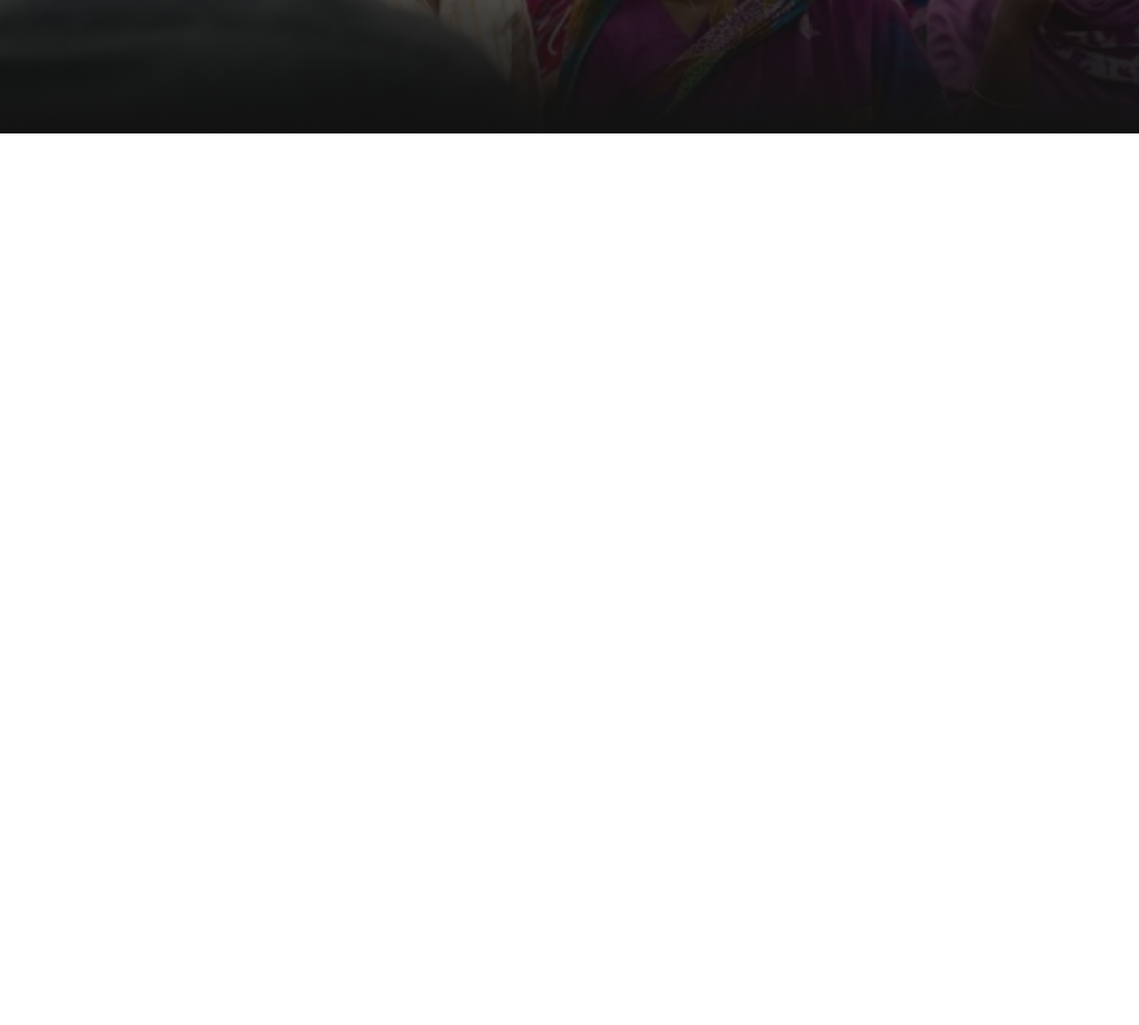
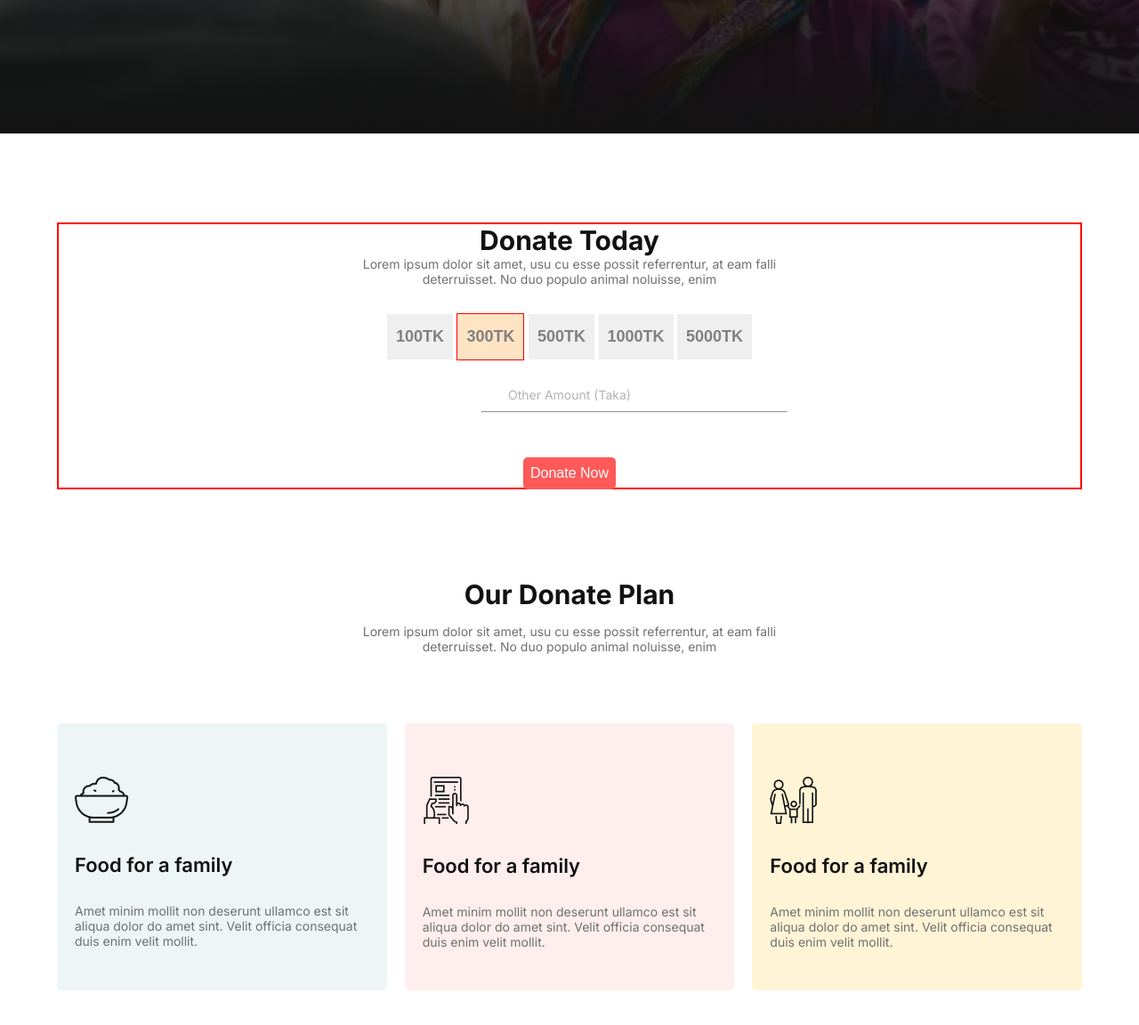
Before and after one commit to jahidhasan6676/Donate-page, a plain HTML site: page index.html in a window 1280 px wide. Shown: the part 500-1652 px from the top of the page at 89% size. Before the commit the page ends 800 px from the top, so only its background shows below. Drawn offline with Linux system fonts and the light colour scheme.

Commit message:
added the plan-container part style

```diff
--- a/index.html
+++ b/index.html
@@ -21,6 +21,61 @@
 
     </header>
     <main>
+        <!-- donate today part start -->
+         <section class="donate-collection">
+            <div class="content">
+                <h3 class="collection-title">Donate Today</h3>
+                <p class="collection-subscription">Lorem ipsum dolor sit amet, usu cu esse possit referrentur, at eam falli<br> deterruisset. No duo populo animal noluisse, enim</p>
+
+            </div>
+            <div class="taka">
+                <button class="tk">100TK</button>
+                <button class="tk pakna" >300TK</button>
+                <button class="tk">500TK</button>
+                 <button class="tk">1000TK</button>
+                 <button class="tk">5000TK</button>
+
+
+
+            </div>
+            <div class="other-tk">
+                <p class="amount">Other Amount (Taka)</p>
+                <hr class="hr">
+                <button class="btn-primary">Donate Now</button>
+            </div>
+
+         </section>
+         <!-- donate collection part end -->
+          <section class="plan-container">
+            <div class="plan-content">
+                <h3 class="collection-title">Our Donate Plan</h3>
+                <p class="collection-subscription avareg">Lorem ipsum dolor sit amet, usu cu esse possit referrentur, at eam falli<br> deterruisset. No duo populo animal noluisse, enim</p>
+            </div>
+            <div class="service">
+                <div class="food">
+                    <img src="./icon/food.png">
+                    <h4 class="same">Food for a family</h4>
+                    <p class="para">Amet minim mollit non deserunt ullamco est sit aliqua dolor do amet sint. Velit officia consequat duis enim velit mollit.</p>
+
+                </div>
+                <div class="family">
+                    <div><img src="./icon/Frame-1.png">
+
+                            <h4 class="same">Food for a family</h4>
+                        <p class="para">Amet minim mollit non deserunt ullamco est sit aliqua dolor do amet sint. Velit officia consequat duis enim velit mollit.</p>
+                        </div>
+                </div>
+                <div class="education">
+
+                    <img src="./icon/shelter.png">
+                    <h4 class="same">Food for a family</h4>
+                        <p class="para">Amet minim mollit non deserunt ullamco est sit aliqua dolor do amet sint. Velit officia consequat duis enim velit mollit.</p>
+
+                </div>
+
+            </div>
+
+          </section>
 
     </main>
     <footer>
--- a/styles/style.css
+++ b/styles/style.css
@@ -56,3 +56,132 @@ body{
     text-align: center;
     margin-top:50px;
 }
+/* donate-container style end */
+
+/* donate-collection style start */
+.donate-collection{
+    width:90%;
+    height:300px;
+    border:2px solid red;
+    margin:0 auto;
+    margin-top:100px;
+    margin-bottom:100px;
+
+}
+.content{
+    text-align:center;
+    margin-bottom:30px;
+}
+.collection-title{
+    color: rgb(18, 18, 18);
+    font-size: 30px;
+    font-weight: 700;
+
+}
+.collection-subscription{
+    color: rgb(112, 112, 112);
+    font-size: 14px;
+    font-weight: 400;
+
+}
+.tk{
+    padding:15px 10px 15px 10px;
+    font-weight:600;
+    font-size:18px;
+    color:gray;
+
+    border:none;
+    gap:10px;
+
+
+}
+.pakna{
+    border:1px solid red;
+    background-color: bisque;
+}
+.taka{
+    text-align:center;
+    margin-bottom:30px;
+}
+.amount{
+    color: rgb(179, 179, 179);
+    font-size: 14px;
+    font-weight: 400;
+    margin-bottom:10px;
+
+}
+.hr{
+    width:30%;
+    margin-left:475px;
+    margin-bottom:50px;
+
+}
+.other-tk{
+    text-align:center;
+}
+/* donate-collection style end */
+
+/* donate plane start */
+.plan-container{
+    width:90%;
+    height:450px;
+
+    margin:0 auto;
+    margin-bottom:100px;
+}
+.plan-content{
+    text-align:center;
+}
+.service{
+    width:100%;
+    height:300px;
+
+    display:flex;
+    margin-top:78px;
+    gap:20px;
+}
+.food{
+    width:33%;
+    height:300px;
+
+    padding:20px;
+    border-radius: 5px;
+    background: rgba(79, 157, 166, 0.1);
+
+}
+.family{
+    width:33%;
+    height:300px;
+
+    padding:20px;
+    border-radius: 5px;
+    background: rgba(255, 89, 89, 0.1);
+}
+.education{
+    width:33%;
+    height:300px;
+
+    padding:20px;
+    border-radius: 5px;
+    background: rgb(255, 244, 214);
+}
+.same{
+    color: rgb(18, 18, 18);
+    font-size: 22px;
+    font-weight: 600;
+    margin-top:30px;
+
+}
+.para{
+    color: rgb(112, 112, 112);
+    font-size: 14px;
+    font-weight: 400;
+    margin-top:30px;
+
+}
+.food img, .family img, .education img{
+    margin-top:40px;
+}
+.avareg{
+    margin-top: 15px;
+}
```
Also changed, not shown: icon/Frame-1.png (added), icon/food.png (added), icon/shelter.png (added).
